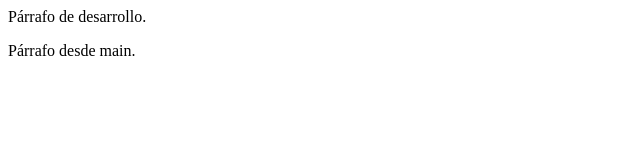
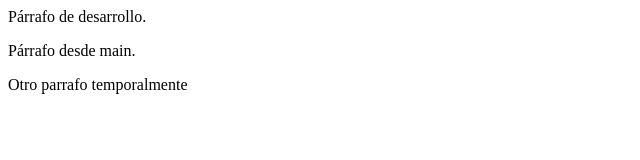
Before and after one commit to 111wad/ejercicio-git, a plain HTML site: page index.html in a window 1280 px wide. Shown: the whole page, without its empty margins (0-640 px from the left). Drawn offline with Linux system fonts and the light colour scheme.

Commit message:
feat: New funcion

```diff
--- a/index.html
+++ b/index.html
@@ -1,3 +1,5 @@
 <p>Párrafo de desarrollo.</p>
 
 <p>Párrafo desde main.</p>
+
+<p>Otro parrafo temporalmente</p>
```
